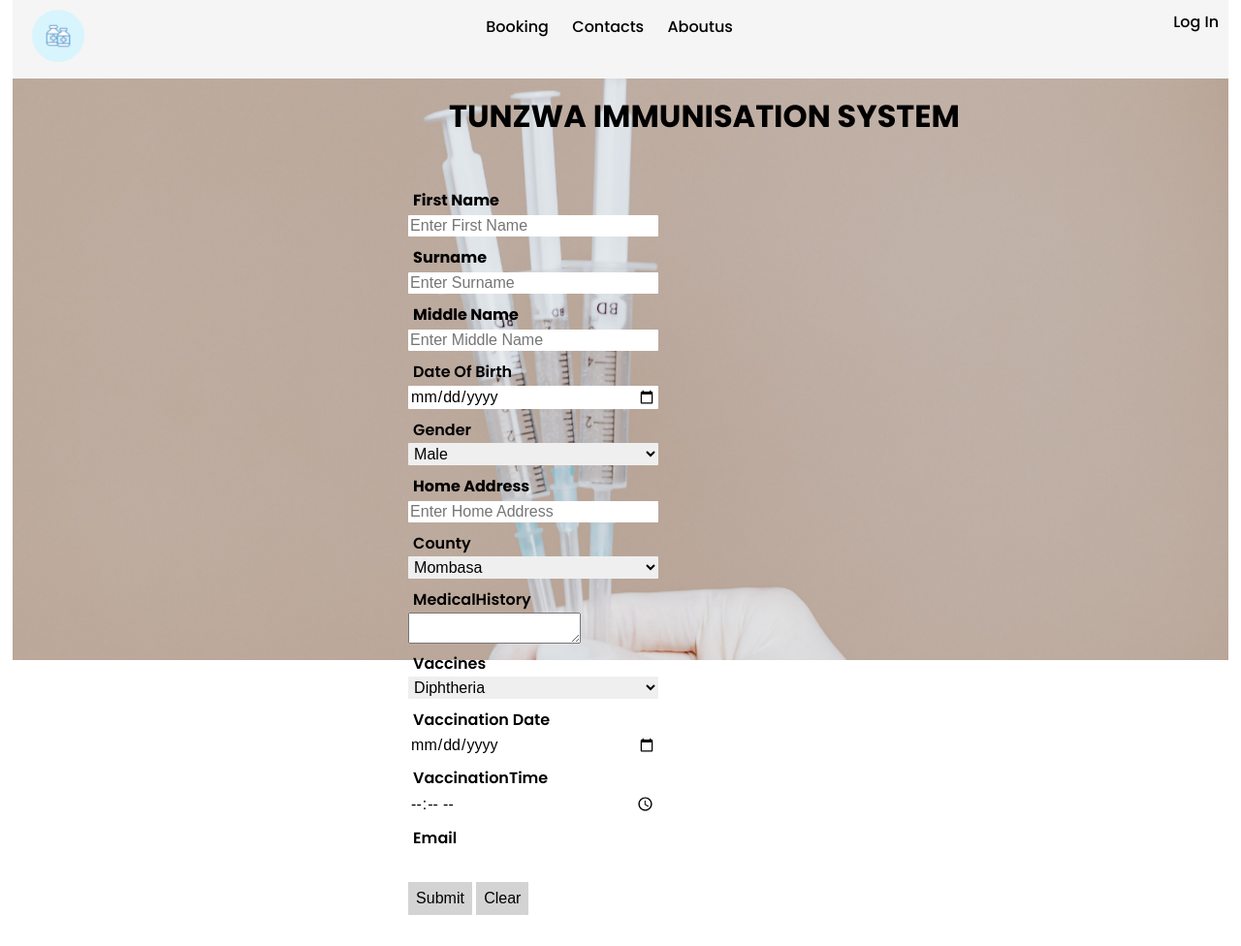
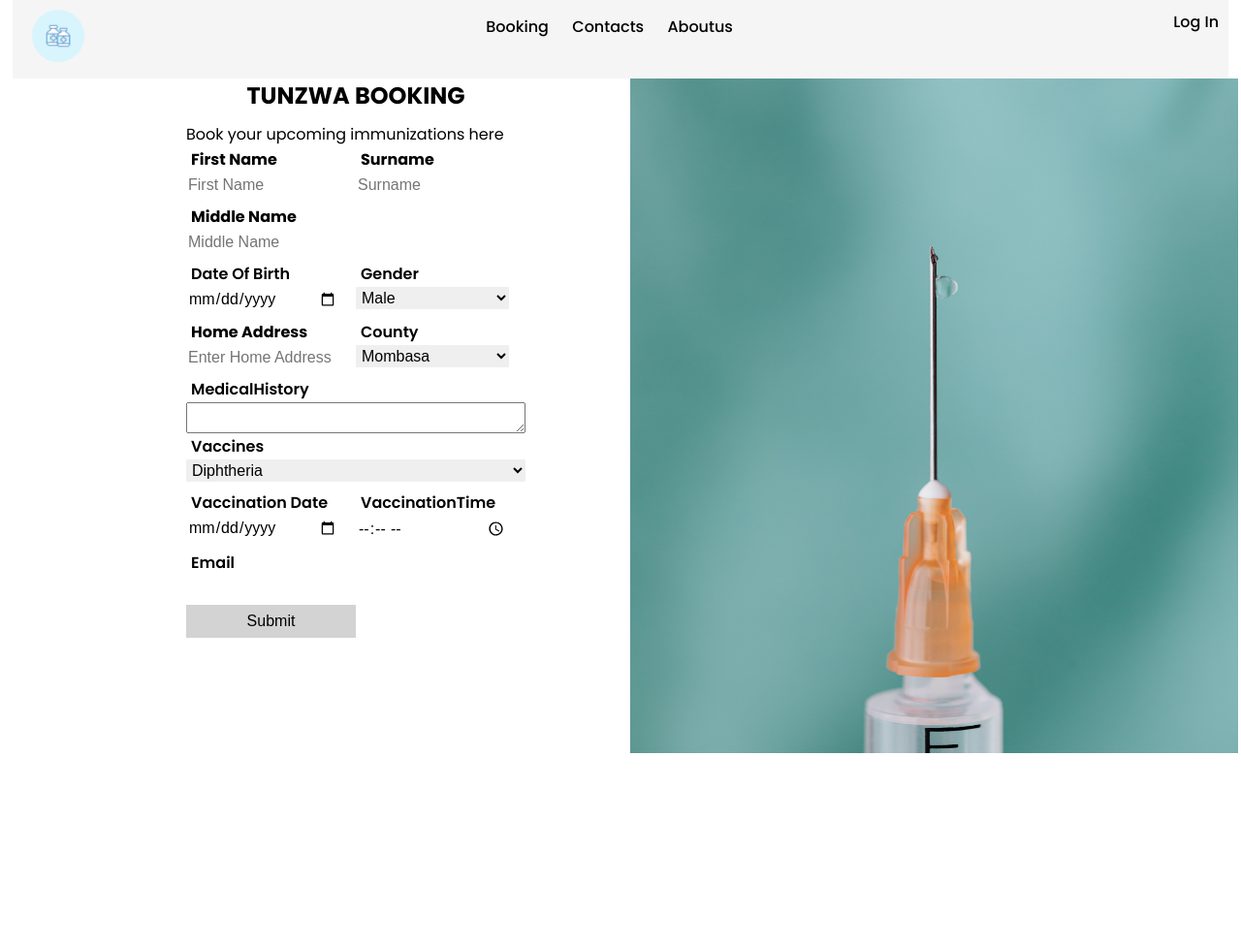
Before and after one commit to laurentnamasaka/tunzwa, a PHP site: page /booking.php in a window 1280 px wide. Shown: the whole page at 97% size. After the commit the page ends 777 px from the top, so only its background shows below. Run offline with PHP 8.4, Linux system fonts and the light colour scheme.

Commit message:
fix: booking page

```diff
--- a/booking.php
+++ b/booking.php
@@ -20,37 +20,57 @@
 
     <?php include __DIR__ . '/navbar.php'; ?>
 
-    <div class="container">
-        <div class="booking-bg-img">
+    <div class="row">
+        <div class="col-6">
+            <div class="w-100">
+                <!--creating the booking form-->
+                <form action="bookingconnect.php" method="post" style="margin-top: -90px;">
+                    <center>
+                        <h2 style=" padding:10px;"> TUNZWA BOOKING </h2>
+                    </center>
 
+                    <p>Book your upcoming immunizations here</p>
 
-            <!--creating the booking form-->
-            <h1>TUNZWA IMMUNISATION SYSTEM</h1>
-            <form action="bookingconnect.php" method="post">
-                <div class="booking">
+                    <div class="row">
+                        <div class="col" style='width:50%;'>
+                            <label for="FirstName"><b>First Name</b></label>
+                            <input type="text" name='FirstName' id='FirstName' required placeholder="First Name">
+                        </div>
 
-                    <label for="FirstName"><b>First Name</b></label>
-                    <input type="text" name='FirstName' id='FirstName' required placeholder="Enter First Name">
+                        <div class="col" style='width:50%;'>
+                            <label for="Surname"><b>Surname</b></label>
+                            <input type="text" name='Surname' id='Surname' required placeholder="Surname">
+                        </div>
 
-                    <label for="Surname"><b>Surname</b></label>
-                    <input type="text" name='Surname' id='Surname' required placeholder="Enter Surname">
+                        <div class="col-2" style='width:60%;'>
+                            <label for=" MiddleName"><b> Middle name</b></label>
+                            <input type="text" name='MiddleName' id='MiddleName' required placeholder="Middle Name">
+                        </div>
+                    </div>
 
-                    <label for="MiddleName"><b> Middle name</b></label>
-                    <input type="text" name='MiddleName' id='MiddleName' required placeholder="Enter Middle Name">
-
+                    <div class="row">
+                        <div class="col" style='width:50%;'>
                             <label for="DOB">Date of Birth</label>
                             <input type="date" name="DOB" id="DOB">
+                        </div>
 
+                        <div class="col" style='width:50%;'>
                             <label for="Gender">Gender</label>
                             <select name='Gender' id='Gender' required>
                                 <option value="male">Male</option>
                                 <option value="female">Female</option>
                                 <option value="bisexual">Bi</option>
                             </select>
+                        </div>
+                    </div>
 
+                    <div class="row">
+                        <div class="col" style='width:50%;'>
                             <label for="HomeAddress"><b> Home Address</b></label>
                             <input type="text" name='HomeAddress' id='HomeAddress' required placeholder="Enter Home Address">
+                        </div>
 
+                        <div class="col" style='width:50%;'>
                             <label for="County">County</label>
                             <select name='County' id='County'>
                                 <option value="Mombasa">Mombasa</option>
@@ -101,6 +121,8 @@
                                 <option value="Kilifi">Kilifi</option>
 
                             </select>
+                        </div>
+
 
                         <label for="MedicalHistory">MedicalHistory</label>
                         <textarea id="MedicalHistory" name="MedicalHistory"></textarea>
@@ -142,21 +164,31 @@
 
                         </select>
 
+
+                        <div class="row">
+                            <div class="col" style='width:50%;'>
                                 <label for="VaccinationDate">Vaccination Date</label>
                                 <input type="date" name="VaccinationDate" id="VaccinationDate" required>
+                            </div>
 
+                            <div class="col" style='width:50%;'>
                                 <label for="VaccinationTime">VaccinationTime</label>
                                 <input type="time" name="VaccinationTime" id="VaccinationTime" required>
+                            </div>
+                        </div>
 
                         <label for="Email">Email</label>
                         <input type="email" name="Email" id="Email" required>
 
-                    <button type="submit">Submit</button>
-                    <button type="Clear" name="Clear" id="Clear">Clear</button>
+                        <div class="col" style='width:50%;'>
+                            <button class="btn-cta" type="submit">Submit</button>
                         </div>
-                <div>
+                    </div>
             </div>
             </form>
+        </div>
+        <div class="col-6">
+            <img class="portal-img" src="./aboutus.jpg" alt="Image details" />
         </div>
     </div>
 
--- a/style.css
+++ b/style.css
@@ -19,6 +19,11 @@
   flex-wrap: wrap;
 }
 
+.row > * {
+  flex-shrink: 0;
+  width: 100%;
+  max-width: 100%;
+}
 .small-column {
   flex-basis: 20%;
   padding: 10px 0;
@@ -79,11 +84,11 @@
 }
 /*Formatting the heading*/
 h1 {
-  text-align: center;
+  /* text-align: center; */
   padding: 15px;
   font-size: xx-large;
   position: absolute;
-  left: 35%;
+  /* left: 35%; */
 }
 /*Styling the new log-in form*/
 /*body
@@ -207,7 +212,6 @@
 .booking {
   max-width: 500px;
   margin: auto;
-  border: 0px solid black;
   padding: 2rem;
   top: 10%;
   border-radius: 2%;
@@ -251,8 +255,19 @@
   height: 600px;
   width: 100%;
 }
-
+.w-100 {
+  width: 100% !important;
+}
+.col {
+  flex: 0 0 auto;
+  width: 8.33333333%;
+}
+.col-2 {
+  flex: 0 0 auto;
+  width: 16.66666667%;
+}
 .col-6 {
+  flex: 0 0 auto;
   width: 50%;
 }
 
@@ -267,6 +282,17 @@
   min-height: 84vh;
 }
 
+.portal-img {
+  margin-left: 10px;
+  width: 98%;
+  max-height: 87vh;
+}
+.btn-cta {
+  background-color: lightgray;
+  width: 100%;
+  color: black;
+}
+
 /* Debugging */
 .border-red {
   border: 2px solid red;
```
Also changed, not shown: booking2.jpg (added). Lines whose indentation alone changed are shown as unchanged.
